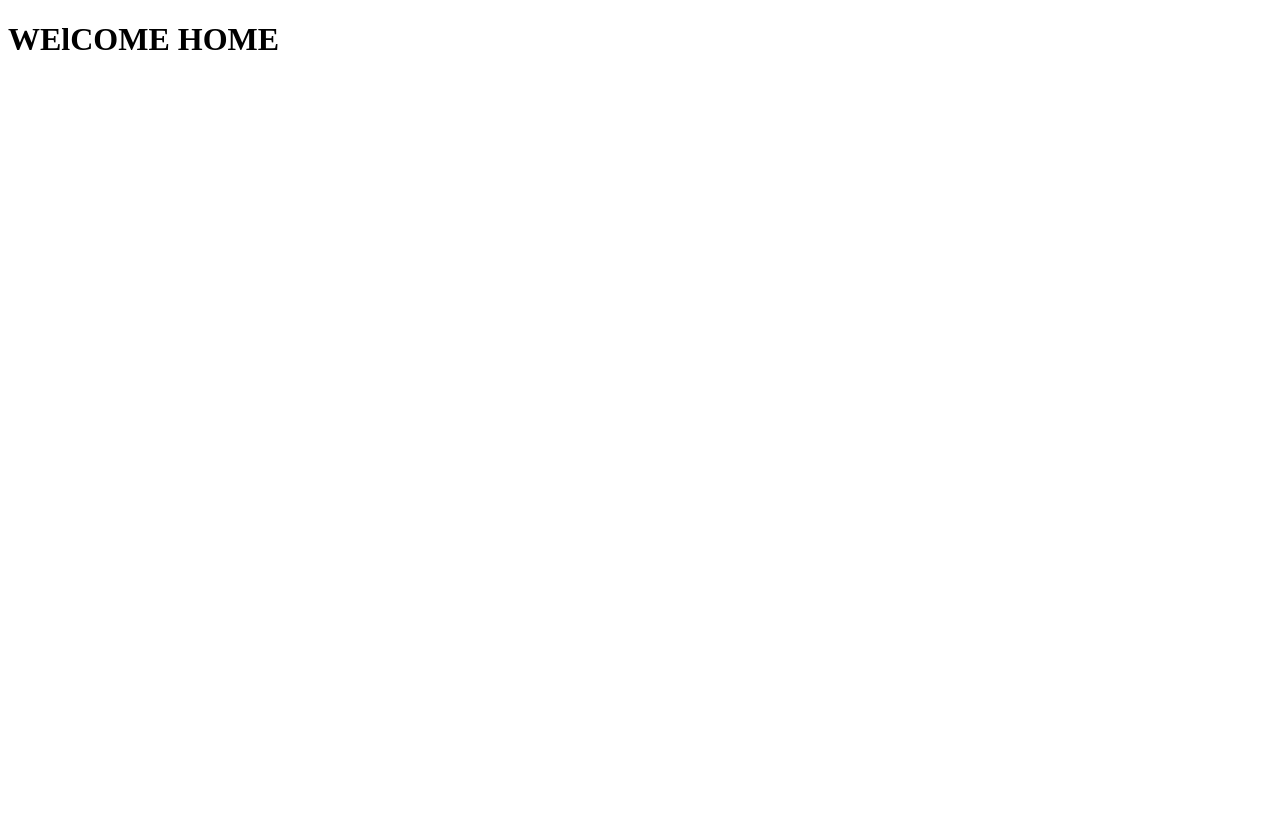
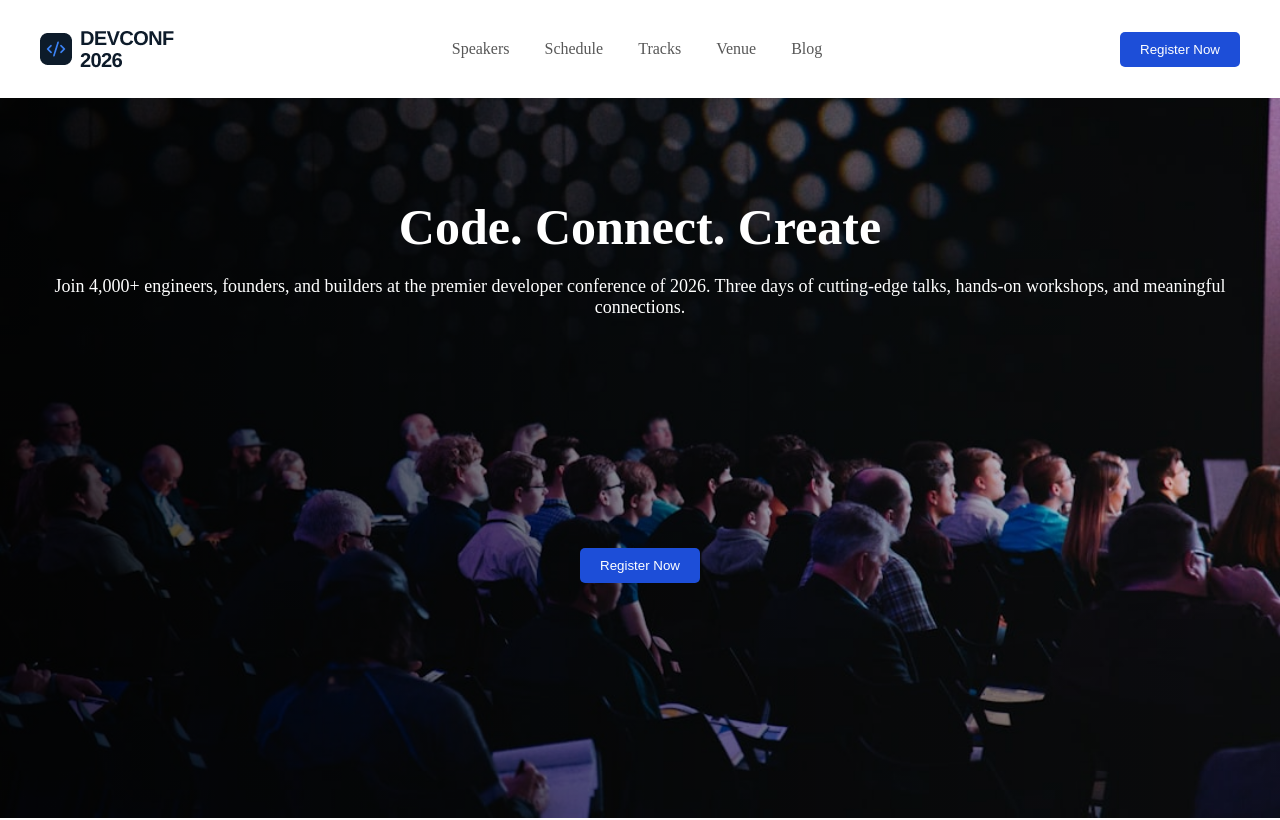
Before and after one commit to Ashraf23455/assignment-1, a plain HTML site: page index.html in a window 1280 px wide. Shown: the top 820 px of the page. Drawn offline with Linux system fonts and the light colour scheme.

Commit message:
second commit

```diff
--- a/index.html
+++ b/index.html
@@ -1,12 +1,72 @@
-<!DOCTYPE html>
+<!doctype html>
 <html lang="en">
-<head>
-    <meta charset="UTF-8">
-    <meta name="viewport" content="width=device-width, initial-scale=1.0">
+  <head>
+    <meta charset="UTF-8" />
+    <meta name="viewport" content="width=device-width, initial-scale=1.0" />
     <title>Devcnof 2026</title>
-    <link rel="stylesheet" href="./style.css">
-</head>
-<body>
-    <H1>WElCOME HOME </H1>
-</body>
+    <link rel="stylesheet" href="./style.css" />
+  </head>
+  <body>
+    <section>
+      <nav>
+        <div>
+          <img src="./assets/logo.png" alt="" />
+          <div>
+            <ul class="menu">
+              <li><a href="">Speakers</a></li>
+              <li><a href="">Schedule</a></li>
+              <li><a href="">Tracks</a></li>
+              <li><a href="">Venue</a></li>
+              <li><a href="">Blog</a></li>
+            </ul>
+          </div>
+          <button class="all-btn">Register Now</button>
+        </div>
+      </nav>
+    </section>
+    <!-- banner -->
+    <section class="banner">
+      <div class="banner-content">
+        <h1>Code. Connect. Create</h1>
+        <p>
+          Join 4,000+ engineers, founders, and builders at the premier developer
+          conference of 2026. Three days of cutting-edge talks, hands-on
+          workshops, and meaningful connections.
+        </p>
+        <button class="all-btn">Register Now</button>
+      </div>
+    </section>
+    <!-- hero section end -->
+    <!-- star container section    -->
+    <section>
+      <div class="container-top"><h2>Meet the Speakers</h2>
+        <div class="container-bottom">
+          <div>
+            <img src="./assets/andrej.png" alt="" />
+            <p>AI/ML</p>
+            <h3>Andrej karpathy</h3>
+            <p>Pretraining team, Anthropic</p>
+          </div>
+          <div>
+            <img src="./assets/demis.png"" />
+            <p>Cloud & DevOps</p>
+            <h3>Demis Hassabis</h3>
+            <p>Co-Founder and CEO, Google DeepMind</p>
+          </div>
+          <div>
+            <img src="./assets/gary.png" alt="" />
+            <p>Frontend</p>
+            <h3>Gary Marcus</h3>
+            <p>Staff Engineer, Vercel</p>
+          </div>
+          <div>
+            <img src="./assets/mustafa.png" alt="" />
+            <p>Security</p>
+            <h3>Mustafa Al-Bassam</h3>
+            <p> CEO of microsoft AI </p>
+          </div>
+        </div>
+      </div>
+    </section>
+  </body>
 </html>
--- a/style.css
+++ b/style.css
@@ -0,0 +1,95 @@
+*{
+    margin: 0;
+    padding: 0;
+}
+.all-btn{
+    background-color: #1D4ED8;
+    color: white;
+    margin-left: auto;
+    padding: 10px 20px;
+    border-radius: 5px;
+    border: none;
+    cursor: pointer;
+}
+nav div{
+    display: flex;
+
+    align-items: center;
+    gap: 20px;
+    max-width: 1200px;
+    margin: 0 auto;
+    margin-top: 20px;
+    margin-bottom: 20px;
+    flex: 1;
+    /* border: 1px solid #1e2c47; */
+}
+ul{
+    display: flex;
+    justify-content: center;
+    gap: 15px;
+    list-style: none;
+    flex: 1;
+}
+ul li a{
+    text-decoration: none;
+    margin-right: 20px;
+    color: #575757;
+
+}
+
+.banner{
+    background-image:linear-gradient(to right,rgba(0, 0, 0, 0.75),rgba(0, 0, 0, 0.15)),url('./assets/banner.jpg');
+    height: 90vh;
+    background-size: cover;
+    background-position: center;
+    background-repeat: no-repeat;
+}
+.banner-content{
+    max-width: 1200px;
+    margin: 0 auto;
+    color: white;
+    padding-top: 100px;
+    align-items: center;
+}
+.banner-content h1{
+    font-size: 50px;
+    font-weight: 700;
+    margin-bottom: 20px;
+    text-align: center;
+}
+.banner-content p{
+    font-size: 18px;
+    margin-bottom: 30px;
+    text-align: center;
+}
+.banner-content button{
+    display: block;
+    text-align: center;
+    margin: 230px auto 0;
+}
+/* container section */
+/* meet the speaker section */
+.container-top{
+   text-align: center;
+    padding: 20px;
+    margin-bottom: 20px;
+
+.container-bottom{
+    display: flex;
+    gap: 20px;
+}
+.container-bottom{
+    display: grid;
+    grid-template-columns: repeat(2, 1fr);
+    max-width: 1200px;
+    margin: 0 auto;
+    text-align: center;
+    border: 1px solid #1e2c47;
+}
+.container-bottom div img{
+   max-width: 100%;
+
+}
+.container-bottom div p h2{
+    text-align: right
+}
```
